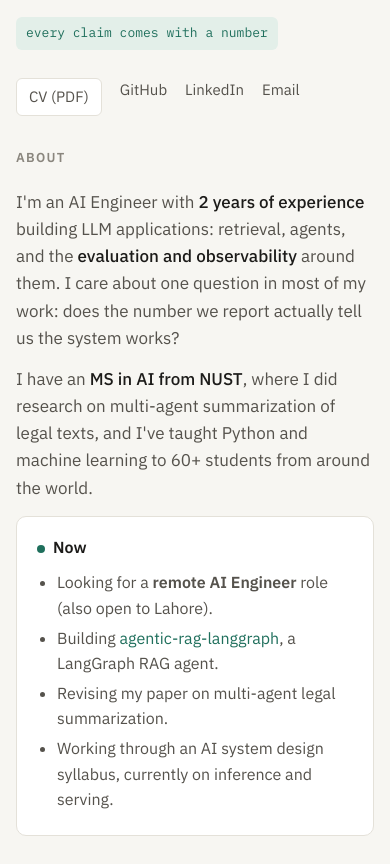
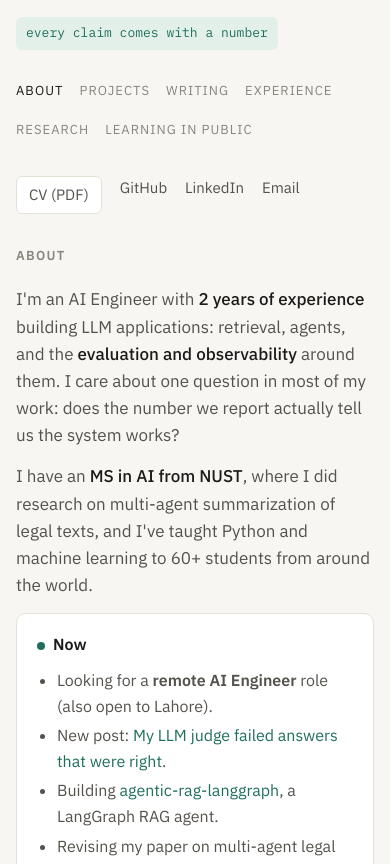
Before and after one commit to MishallAshraf/MishallAshraf.github.io, a plain HTML site: page index.html in a window 390 px wide. Shown: the part 236-1100 px from the top of the page. Drawn offline with Linux system fonts and the light colour scheme.

Commit message:
Show section menu on phones and link the new post from Now

```diff
--- a/index.html
+++ b/index.html
@@ -39,8 +39,10 @@ a:hover{text-decoration:underline}
 .side .role{font-size:19px;margin:10px 0 0;font-weight:500}
 .side .pitch{color:var(--ink-2);margin:16px 0 0;max-width:34ch}
 .motto{margin-top:20px;display:inline-block;font-size:13px;color:var(--accent);background:var(--accent-soft);padding:6px 10px;border-radius:6px}
-nav.toc{display:none;margin-top:44px}
-@media(min-width:960px){nav.toc{display:block}}
+nav.toc{display:flex;flex-wrap:wrap;gap:4px 16px;margin-top:24px}
+nav.toc a{padding:4px 0}
+nav.toc a::before{display:none}
+@media(min-width:960px){nav.toc{display:block;margin-top:44px}nav.toc a{padding:7px 0}nav.toc a::before{display:block}}
 nav.toc a{display:flex;align-items:center;gap:12px;color:var(--ink-3);font-size:13px;letter-spacing:.08em;text-transform:uppercase;padding:7px 0}
 nav.toc a::before{content:"";width:28px;height:1px;background:var(--ink-3);transition:width .2s}
 nav.toc a:hover,nav.toc a.on{color:var(--ink);text-decoration:none}
@@ -178,6 +180,7 @@ footer{color:var(--ink-3);font-size:13px;margin-top:64px}
     <strong><span class="dot"></span>Now</strong>
     <ul>
       <li>Looking for a <strong>remote AI Engineer</strong> role (also open to Lahore).</li>
+      <li>New post: <a href="posts/llm-judge.html">My LLM judge failed answers that were right</a>.</li>
       <li>Building <a href="https://github.com/MishallAshraf/agentic-rag-langgraph">agentic-rag-langgraph</a>, a LangGraph RAG agent.</li>
       <li>Revising my paper on multi-agent legal summarization.</li>
       <li>Working through an AI system design syllabus, currently on inference and serving.</li>
```
